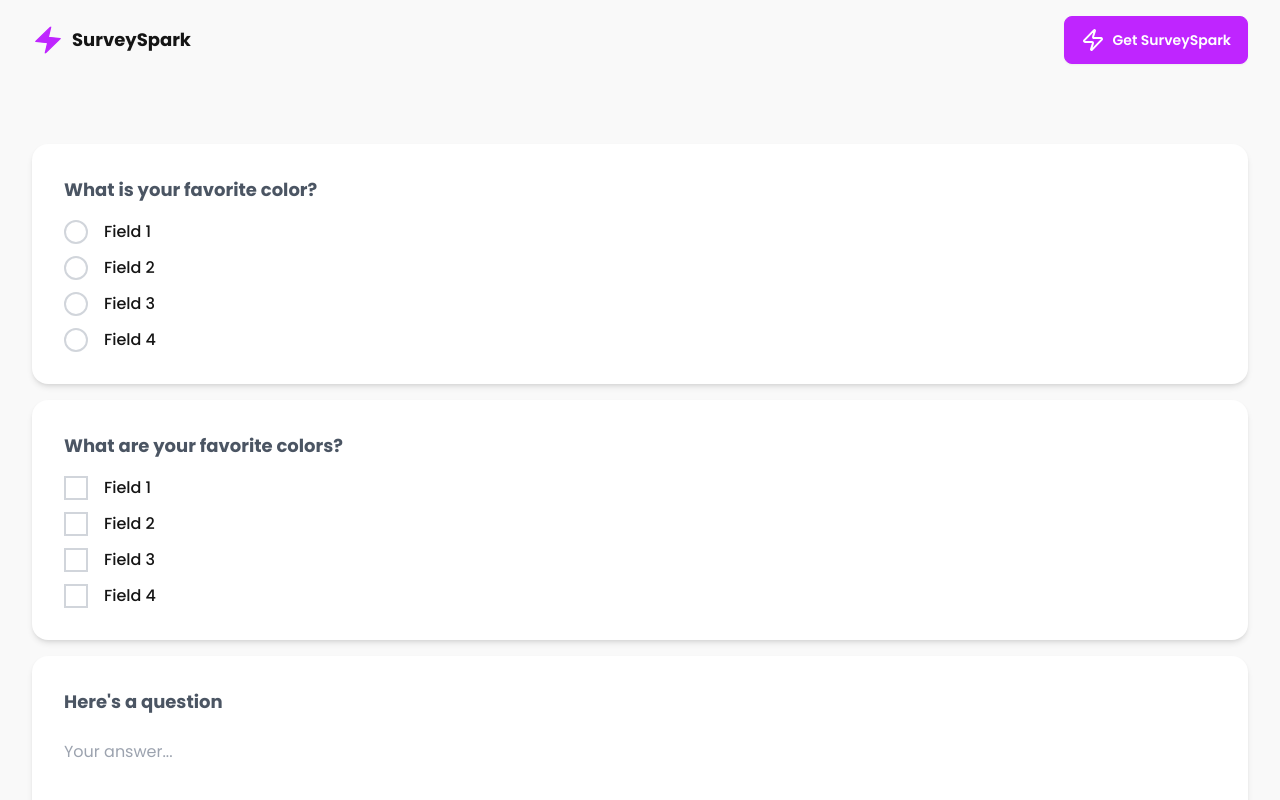
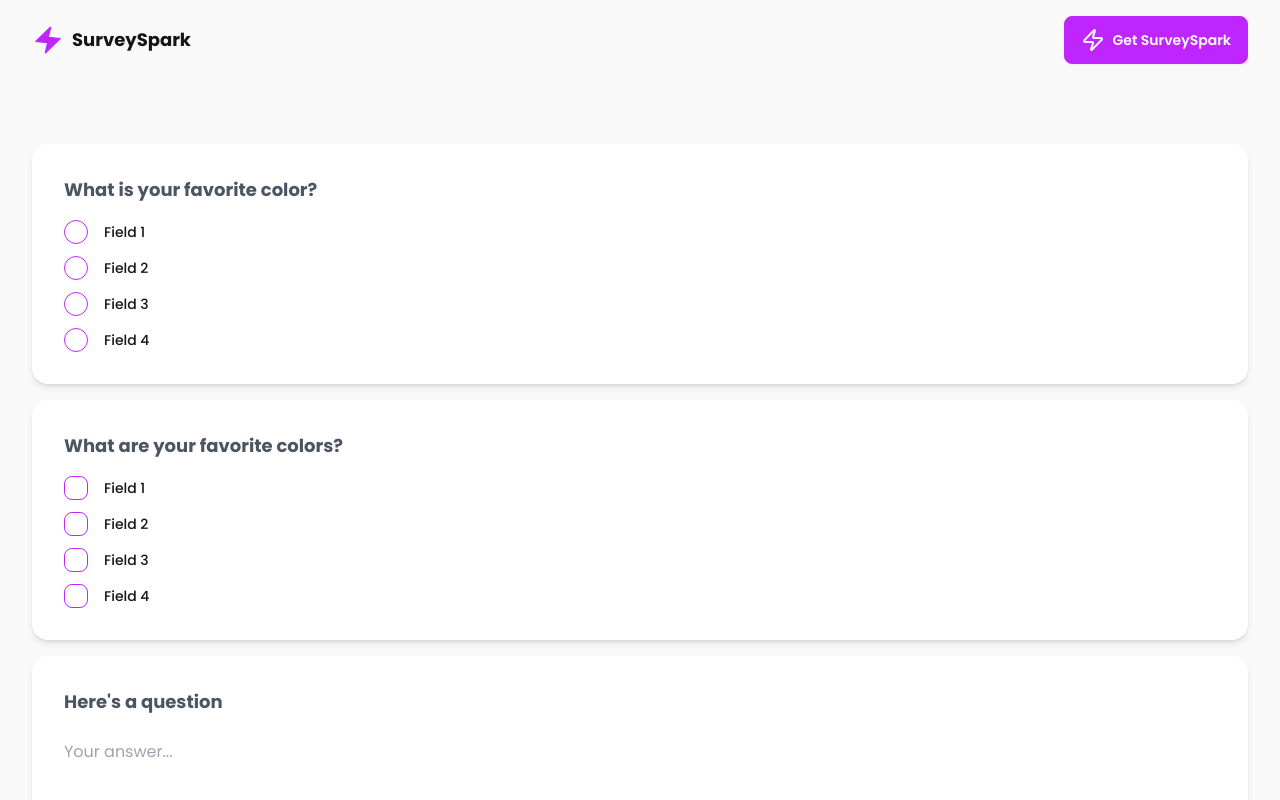
Before and after one commit to conorvenus/survey-spark, a Next.js app: page /surveys in a window 1280 px wide. Shown: the top 800 px of the page. Built offline with nearby package versions, Linux system fonts and the light colour scheme; no server answers.

Commit message:
Complete checkbox and radio button styles

```diff
--- a/src/app/components/survey/check-card/CheckCardItem.tsx
+++ b/src/app/components/survey/check-card/CheckCardItem.tsx
@@ -4,19 +4,14 @@ interface CheckCardItemProps {
 }
 
 const CheckCardItem = ({ text }: CheckCardItemProps) => {
-
-    //Temporary implementation for the Tick. Requires further styling or use state to toggle the tick
     return (
-        <label className="flex items-center gap-4 font-medium">
+        <label className="flex items-center gap-4 font-medium cursor-pointer">
             <input type="checkbox" className="
-            appearance-none
             w-6 h-6
-            relative
-            border-2 border-gray-300
-            checked:border-primary
-            checked:appearance-auto
+            checkbox
+            checkbox-primary
             " />
-            {text}
+            <span className="label-text">{text}</span>
         </label>
     );
 }
--- a/src/app/components/survey/radio-card/RadioCardItem.tsx
+++ b/src/app/components/survey/radio-card/RadioCardItem.tsx
@@ -7,29 +7,13 @@ interface CheckCardItemProps {
 
 const CheckCardItem = ({ text, name }: CheckCardItemProps) => {
     return (
-        <label className="flex items-center gap-4 font-medium">
+        <label className="flex items-center gap-4 font-medium cursor-pointer">
             <input type="radio" name={name} className="
-            appearance-none
+            radio
+            radio-primary
             w-6 h-6
-            rounded-full
-            relative
-            border-2 border-gray-300
-            checked:border-primary
-            before:bg-primary
-            before:w-3
-            before:h-3
-            before:rounded-full
-            before:top-[50%]
-            before:left-[50%]
-            before:translate-x-[-50%]
-            before:translate-y-[-50%]
-            before:absolute
-            before:scale-0
-            before:transition-transform
-            before:duration-300
-            before:checked:scale-100
-            cursor-pointer" />
-            {text}
+            " />
+            <span className="label-text">{text}</span>
         </label>
     );
 }
```
